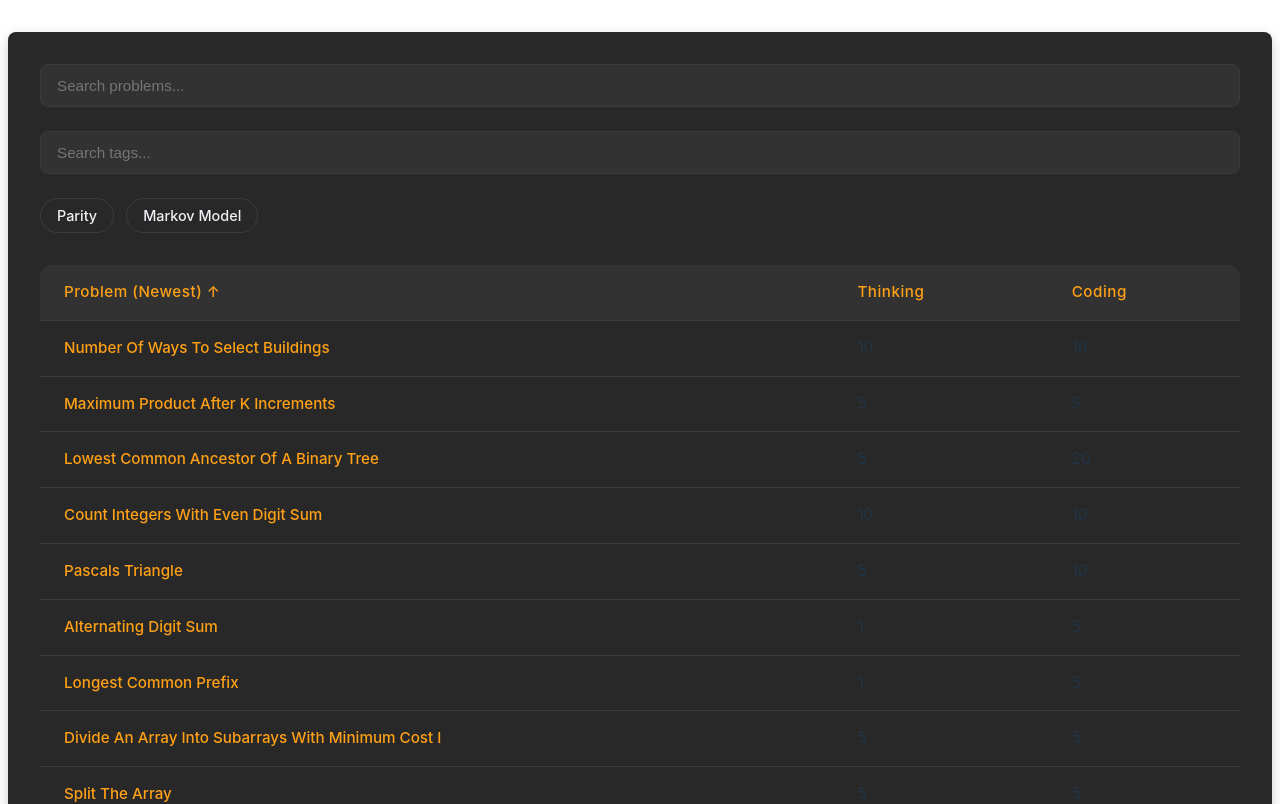
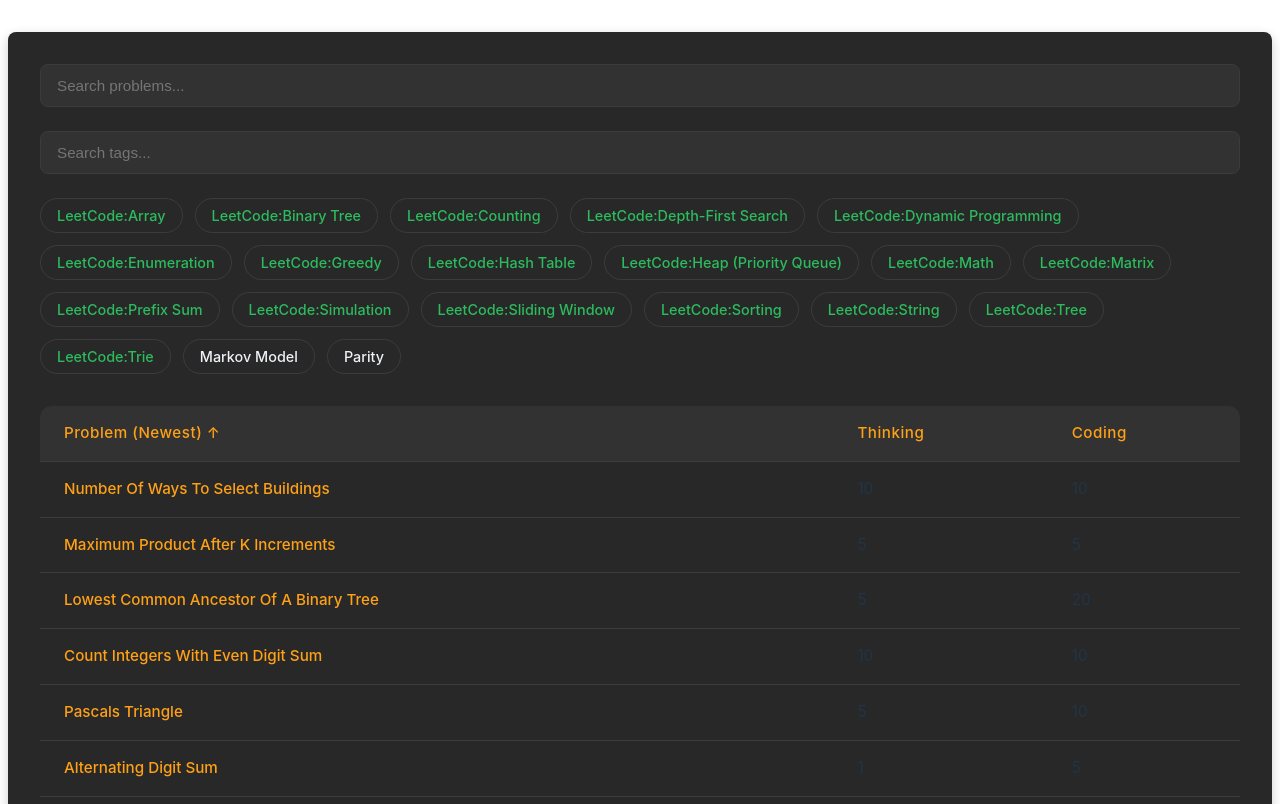
Before and after one commit to charleslien/leetcode, a React (Vite) app: page / in a window 1280 px wide. Shown: the top 804 px of the page. Built offline with nearby package versions, Linux system fonts and the light colour scheme.

Commit message:
Add LeetCode Tags

```diff
--- a/src/App.css
+++ b/src/App.css
@@ -123,6 +123,10 @@
   color: #eff1f6;
 }
 
+.tag-filters button[data-leetcode="true"] {
+  color: #2cbb5d;
+}
+
 .tag-filters button:hover {
   border-color: #ffa116;
   transform: translateY(-1px);
--- a/src/App.tsx
+++ b/src/App.tsx
@@ -23,10 +23,24 @@
           header: true,
           skipEmptyLines: true
         })
-        setProblems(results.data)
+
+        const transformedData = results.data.map(problem => {
+          const leetcodeTags = problem['LeetCode Tags']?.split(',')
+            .map(tag => `LeetCode:${tag.trim()}`) || [];
+          const customTags = problem['Tags']?.split(',')
+            .map(tag => tag.trim())
+            .filter(Boolean) || [];
+
+          return {
+            ...problem,
+            Tags: [...leetcodeTags, ...customTags].join(', ')
+          };
+        });
+
+        setProblems(transformedData)
 
         const tags = new Set<string>()
-        results.data.forEach(problem => {
+        transformedData.forEach(problem => {
           if (problem.Tags) {
             problem.Tags.split(',').forEach(tag => {
               const trimmed = tag.trim()
@@ -34,7 +48,11 @@
             })
           }
         })
-        setAllTags(Array.from(tags))
+        const unorderedTags = Array.from(tags)
+        const leetCodePrefix = "LeetCode:"
+        const orderedLeetcodeTags = unorderedTags.filter(tag => tag.startsWith(leetCodePrefix)).sort()
+        const orderedNonleetcodeTags = unorderedTags.filter(tag => !tag.startsWith(leetCodePrefix)).sort()
+        setAllTags([...orderedLeetcodeTags, ...orderedNonleetcodeTags])
       })
   }, [])
 
--- a/src/components/SearchFilters.tsx
+++ b/src/components/SearchFilters.tsx
@@ -34,12 +34,12 @@
     />
     {allTags
       .filter(tag => tag.toLowerCase().includes(tagSearch.toLowerCase()))
-      .map(tag => (
-        <button
-          key={tag}
-          onClick={() => toggleTag(tag)}
-          className={selectedTags.includes(tag) ? 'selected' : ''}
-        >
+      .map(tag => (          <button
+            key={tag}
+            onClick={() => toggleTag(tag)}
+            className={selectedTags.includes(tag) ? 'selected' : ''}
+            data-leetcode={tag.startsWith('LeetCode:')}
+          >
           {tag}
         </button>
       ))}
```
Also changed, not shown: 1 other file (tests, documents, lock files or other folders).
